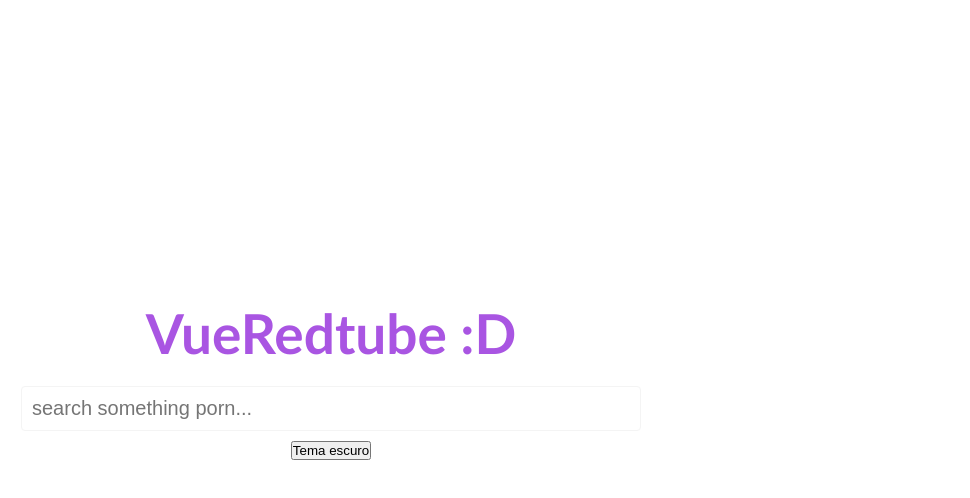
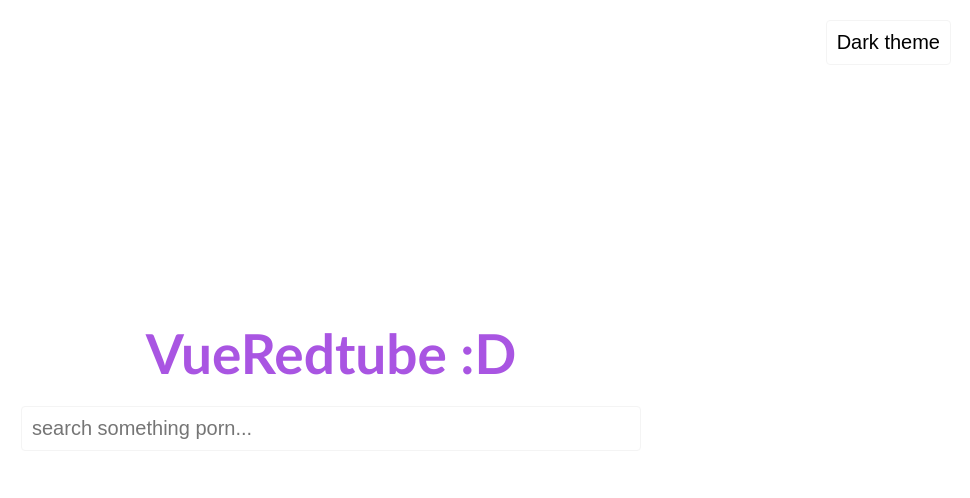
Before and after one commit to redtubelabs/vue, a Vue app: page / in a window 1280 px wide. Shown: the top 498 px of the page, without its empty margins (309-1279 px from the left). Built offline with nearby package versions, Linux system fonts and the light colour scheme; the HTML template or start-up script is replaced by a standard one.

Commit message:
button for toggle theme

```diff
--- a/App.vue
+++ b/App.vue
@@ -22,11 +22,10 @@ import Wrapper from './components/Wrapper';
 import Card from './components/Card';
 import Modal from './components/Modal';
 import Embed from './components/Embed';
-import ThemeButton from './components/ThemeButton';
 
 export default {
   name: 'VueRedTube',
-  components: { Wrapper, Card, Modal, Embed, ThemeButton },
+  components: { Wrapper, Card, Modal, Embed },
   data: () => ({
     currentVideo: {},
     isModalVisible: false,
--- a/components/ThemeButton.vue
+++ b/components/Theme.vue
@@ -1,14 +1,14 @@
 <template>
-  <div class="container">
+  <div class="theme">
     <button @click="toggleTheme">
-      {{ theme === 'light' ? 'Tema escuro' : 'Tema claro' }}
+      {{ theme === 'light' ? 'Dark' : 'Light' }} theme
     </button>
   </div>
 </template>
 
 <script>
   export default {
-    name: "ThemeButton",
+    name: "Theme",
     data: () => ({
       theme: 'light',
     }),
@@ -42,11 +42,39 @@
 </script>
 
 <style lang="scss" scoped>
-.container {
-  /*position: fixed;*/
-  /*top: 1rem;*/
-  /*right: 1rem;*/
+.theme {
+  position: fixed;
+  top: 20px;
+  right: 20px;
+  z-index: 100;
 
-  /*justify-self: center;*/
+  button {
+    padding: 10px;
+    outline: none;
+    font-size: 20px;
+    border-radius: 4px;
+    border: 1px solid #f4f4f4;
+    transition: all .3s ease-in;
+    background-color: white;
+    cursor: pointer;
+
+    &:hover {
+      border: 1px solid #A955E2;
+    }
+  }
+}
+
+.dark-theme {
+  .theme {
+    button {
+      background-color: #2f3640;
+      border-color: lighten(#353b48, 5%);
+      color: #dcdde1;
+
+      &:hover {
+        border: 1px solid #A955E2;
+      }
+    }
+  }
 }
 </style>
--- a/components/Wrapper.vue
+++ b/components/Wrapper.vue
@@ -12,23 +12,22 @@
         placeholder="search something porn..."
         class="container--input"
         type="text" />
+      <Theme />
       <Loader v-if="isLoading" />
     </div>
 
     <slot :videos="videos"></slot>
-
-    <ThemeButton />
   </div>
 </template>
 
 <script>
 import Loader from './Loader'
-import ThemeButton from './ThemeButton';
+import Theme from './Theme';
 import { HTTPClient } from '../utils/request'
 
 export default {
   name: 'Wrapper',
-  components: { Loader, ThemeButton },
+  components: { Loader, Theme },
   data: () => ({
     isLoading: false,
     searchWord: '',
```
